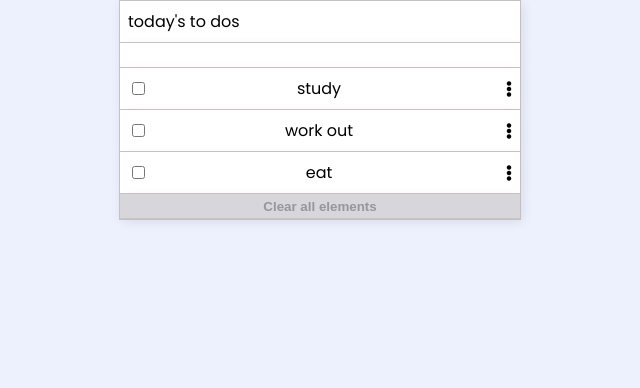
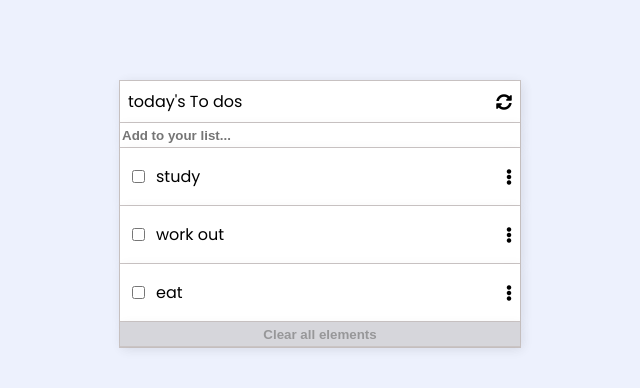
Before and after one commit to EroAuditore/todo-list, a website built with webpack: page src/index.html in a window 1280 px wide. Shown: the whole page, without its empty margins (320-960 px from the left). Built offline with nearby package versions, Linux system fonts and the light colour scheme.

Commit message:
Added margins

```diff
--- a/src/components/createList.js
+++ b/src/components/createList.js
@@ -7,13 +7,18 @@ export default function createList() {
   /** ********************** First element **************************************** */
   const firstElement = document.createElement('li');
   const text = document.createElement('p');
-  text.innerHTML = "today's to dos";
+  text.innerHTML = "today's To dos";
   text.classList.add('title-text');
+  const icon = document.createElement('i');
+  icon.classList.add('fas', 'fa-sync-alt');
+
   firstElement.appendChild(text);
+  firstElement.appendChild(icon);
 
   /** ********************** Search element **************************************** */
   const searchElement = document.createElement('li');
   const txtSearch = document.createElement('input');
+  txtSearch.placeholder = 'Add to your list...';
   txtSearch.classList.add('txt-input');
   searchElement.appendChild(txtSearch);
 
--- a/src/css/style.css
+++ b/src/css/style.css
@@ -26,12 +26,15 @@ p {
 body {
   background-color: #edf1fd;
 }
+
 .todo-list {
   border: 1px solid rgba(201, 194, 194, 0.966);
   box-shadow: 2px 2px 12px rgb(0 0 0 / 5%);
 }
+
 .container {
   max-width: 400px;
+  margin-top: 5rem;
 }
 
 li {
@@ -43,7 +46,8 @@ li {
 
 i,
 .div-content,
-.title-text {
+.title-text,
+.div-content p {
   flex-direction: row;
   justify-content: flex-start;
   padding: 0.5rem;
```
